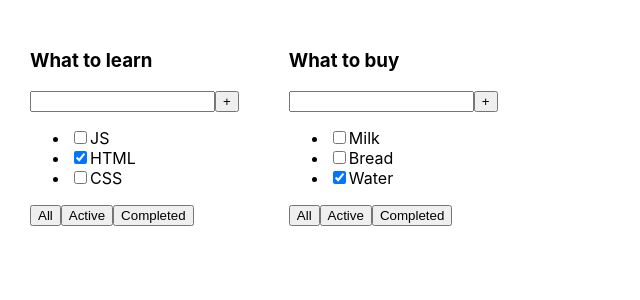
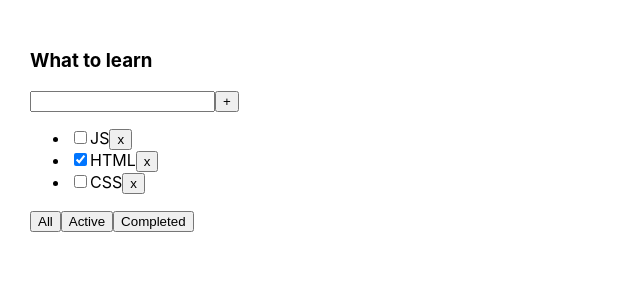
Before and after one commit to Sergei-Illarionov/EpicToDo, a React (Create React App) app: page / in a window 1280 px wide. Shown: the top 300 px of the page, without its empty margins (0-640 px from the left). Built offline with nearby package versions, Linux system fonts and the light colour scheme.

Commit message:
Added removeTask and changeTodoListFilter

```diff
--- a/src/App.tsx
+++ b/src/App.tsx
@@ -1,4 +1,4 @@
-import React from "react";
+import React, {useState} from "react";
 import "./App.css";
 import TodoList from "./TodoList";
 
@@ -8,21 +8,42 @@ export type TaskType = {
     isDone: boolean
 }
 
+export type FilterValuesType = "all" | "active" | "completed";
+
 function App() {
-    const tasksOne: Array<TaskType> = [
+
+    const [tasks, setTasks] = useState<Array<TaskType>>([
         {id: 1, title: "JS", isDone: false},
         {id: 2, title: "HTML", isDone: true},
         {id: 3, title: "CSS", isDone: false},
-    ]
-    const tasksTwo: Array<TaskType> = [
-        {id: 1, title: "Milk", isDone: false},
-        {id: 2, title: "Bread", isDone: false},
-        {id: 3, title: "Water", isDone: true},
-    ]
+    ])
+
+    function removeTask(taskID: number) {
+        const filteredTasks = tasks.filter(t => t.id !== taskID)
+        setTasks(filteredTasks);
+    }
+
+    const [filter, setFilter] = useState<FilterValuesType>("all")
+
+    function changeTodoListFilter(newFilterValue: FilterValuesType) {
+        setFilter(newFilterValue)
+    }
+
+    let tasksForTodoList = tasks;
+
+    if (filter === "active") {
+        tasksForTodoList = tasks.filter(t => !t.isDone);
+    }
+    if (filter === "completed") {
+        tasksForTodoList = tasks.filter(t => t.isDone);
+    }
     return (
         <div className="App">
-            <TodoList title="What to learn" tasks={tasksOne}/>
-            <TodoList title="What to buy" tasks={tasksTwo}/>
+            <TodoList title="What to learn"
+                      tasks={tasksForTodoList}
+                      removeTask={removeTask}
+                      changeTodoListFilter={changeTodoListFilter}
+            />
         </div>
     );
 }
--- a/src/TodoList.tsx
+++ b/src/TodoList.tsx
@@ -1,12 +1,26 @@
 import React from "react";
-import {TaskType} from "./App";
+import {FilterValuesType, TaskType} from "./App";
 
 type TodoListPropsType = {
     title: string
     tasks: Array<TaskType>
+    removeTask: (taskID: number) => void
+    changeTodoListFilter: (newFilterValue: FilterValuesType) => void
 }
 
 function TodoList(props: TodoListPropsType) {
+    const tasks = props.tasks.map(task => {
+        return (
+            <li key={task.id}>
+                <input type="checkbox" checked={task.isDone}/>
+                <span>{task.title}</span>
+                <button onClick={() => {
+                    props.removeTask(task.id)
+                }}>x
+                </button>
+            </li>
+        )
+    })
     return (
         <div>
             <h3>{props.title}</h3>
@@ -16,14 +30,21 @@ function TodoList(props: TodoListPropsType) {
             </div>
             <div>
                 <ul>
-                    <li><input type="checkbox" checked={props.tasks[0].isDone}/><span>{props.tasks[0].title}</span></li>
-                    <li><input type="checkbox" checked={props.tasks[1].isDone}/><span>{props.tasks[1].title}</span></li>
-                    <li><input type="checkbox" checked={props.tasks[2].isDone}/><span>{props.tasks[2].title}</span></li>
+                    {tasks}
                 </ul>
                 <div>
-                    <button>All</button>
-                    <button>Active</button>
-                    <button>Completed</button>
+                    <button onClick={() => {
+                        props.changeTodoListFilter("all")
+                    }}>All
+                    </button>
+                    <button onClick={() => {
+                        props.changeTodoListFilter("active")
+                    }}>Active
+                    </button>
+                    <button onClick={() => {
+                        props.changeTodoListFilter("completed")
+                    }}>Completed
+                    </button>
                 </div>
             </div>
         </div>
```
